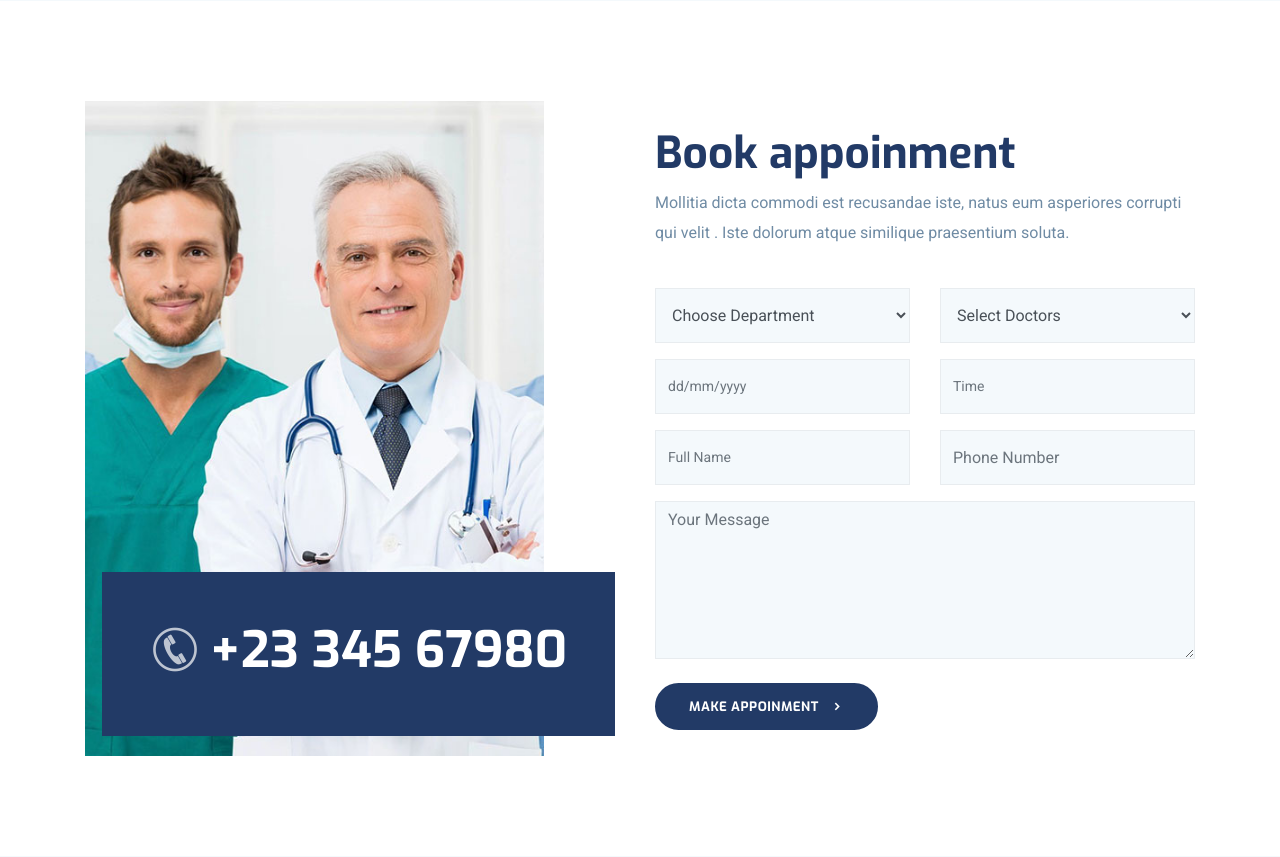
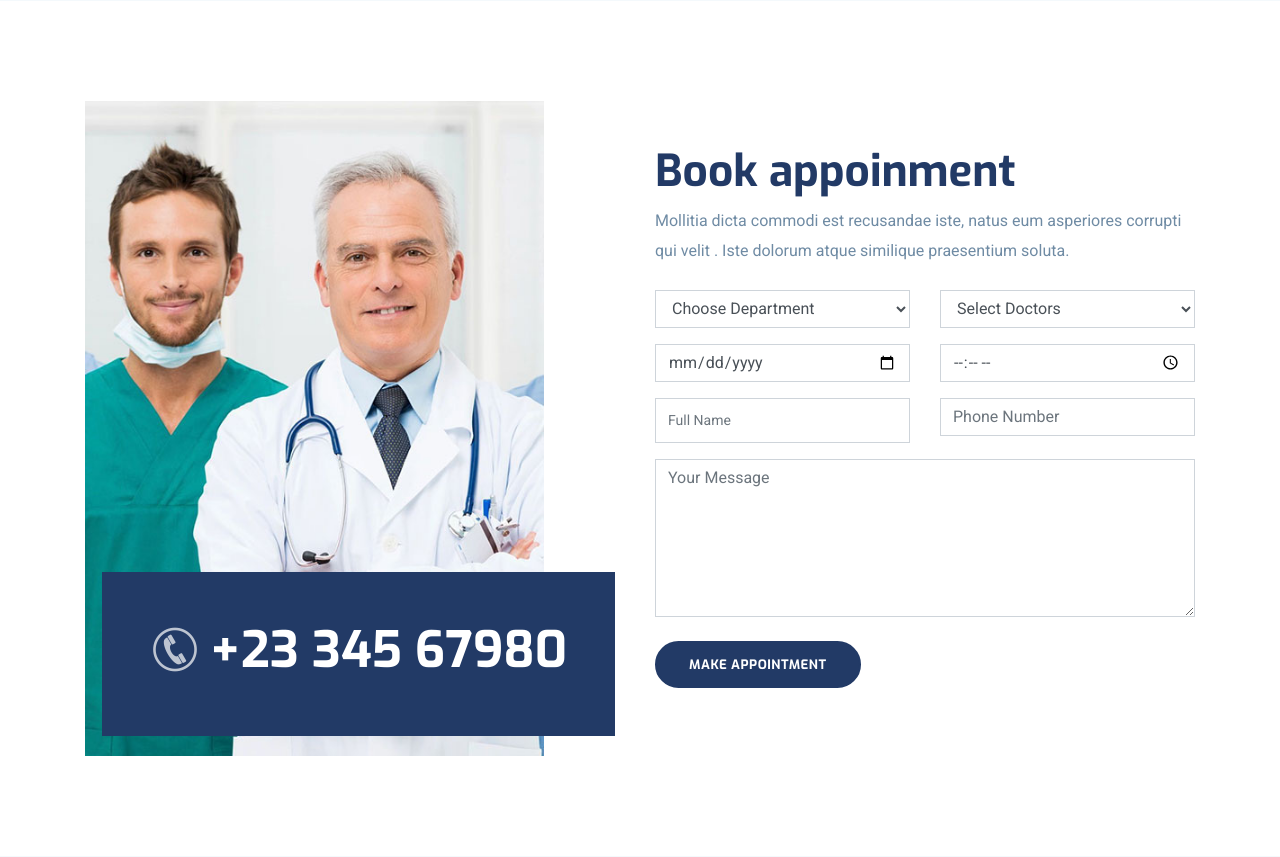
Before and after one commit to sharmaRoushan-Official/Ecommerce_Medical_Project, a Django app: page /novapp/home/ in a window 1280 px wide. Shown: the part 3000-3857 px from the top of the page. Run offline with Django 5.2, Linux system fonts and the light colour scheme; some libraries are stand-ins or nearby versions.

Commit message:
sixth commit

```diff
--- a/novenaApp/templates/novenaApp/home.html
+++ b/novenaApp/templates/novenaApp/home.html
@@ -5,6 +5,9 @@
 <!-- <h1>Hello world</h1> -->
 
 <!-- Slider Start -->
+
+<form action="{% url 'appoinment' %}" method="post">
+	{% csrf_token %}
 	<section class="banner">
 		<div class="container">
 			<div class="row">
@@ -14,9 +17,12 @@
 						<span class="text-uppercase text-sm letter-spacing ">Total Health care solution</span>
 						<h1 class="mb-3 mt-3">Your most trusted health partner</h1>
 
-					<p class="mb-4 pr-5">A repudiandae ipsam labore ipsa voluptatum quidem quae laudantium quisquam aperiam maiores sunt fugit, deserunt rem suscipit placeat.</p>
+						<p class="mb-4 pr-5">A repudiandae ipsam labore ipsa voluptatum quidem quae laudantium quisquam
+							aperiam maiores sunt fugit, deserunt rem suscipit placeat.</p>
 						<div class="btn-container ">
-						<a href="{% url 'appoinment' %}" target="_blank" class="btn btn-main-2 btn-icon btn-round-full">Make appoinment <i class="icofont-simple-right ml-2  "></i></a>
+							<a href="{% url 'appoinment' %}" target="_blank"
+								class="btn btn-main-2 btn-icon btn-round-full">Make appoinment <i
+									class="icofont-simple-right ml-2  "></i></a>
 						</div>
 					</div>
 				</div>
@@ -34,7 +40,9 @@
 							</div>
 							<span>24 Hours Service</span>
 							<h4 class="mb-3">Online Appoinment</h4>
-						<p class="mb-4">Get ALl time support for emergency.We have introduced the principle of family medicine.</p>
+							<p class="mb-4">Get ALl time support for emergency.We have introduced the principle of
+								family
+								medicine.</p>
 							<a href="{% url 'appoinment' %}" class="btn btn-main btn-round-full">Make a appoinment</a>
 						</div>
 
@@ -57,7 +65,9 @@
 							</div>
 							<span>Emegency Cases</span>
 							<h4 class="mb-3">1-800-700-6200</h4>
-						<p>Get ALl time support for emergency.We have introduced the principle of family medicine.Get Conneted with us for any urgency .</p>
+							<p>Get ALl time support for emergency.We have introduced the principle of family
+								medicine.Get
+								Conneted with us for any urgency .</p>
 						</div>
 					</div>
 				</div>
@@ -83,9 +93,12 @@
 				<div class="col-lg-4">
 					<div class="about-content pl-4 mt-4 mt-lg-0">
 						<h2 class="title-color">Personal care <br>& healthy living</h2>
-					<p class="mt-4 mb-5">We provide best leading medicle service Nulla perferendis veniam deleniti ipsum officia dolores repellat laudantium obcaecati neque.</p>
+						<p class="mt-4 mb-5">We provide best leading medicle service Nulla perferendis veniam deleniti
+							ipsum
+							officia dolores repellat laudantium obcaecati neque.</p>
 
-					<a href="service.html" class="btn btn-main-2 btn-round-full btn-icon">Services<i class="icofont-simple-right ml-3"></i></a>
+						<a href="service.html" class="btn btn-main-2 btn-round-full btn-icon">Services<i
+								class="icofont-simple-right ml-3"></i></a>
 					</div>
 				</div>
 			</div>
@@ -135,7 +148,8 @@
 					<div class="section-title">
 						<h2>Award winning patient care</h2>
 						<div class="divider mx-auto my-4"></div>
-					<p>Lets know moreel necessitatibus dolor asperiores illum possimus sint voluptates incidunt molestias nostrum laudantium. Maiores porro cumque quaerat.</p>
+						<p>Lets know moreel necessitatibus dolor asperiores illum possimus sint voluptates incidunt
+							molestias nostrum laudantium. Maiores porro cumque quaerat.</p>
 					</div>
 				</div>
 			</div>
@@ -232,66 +246,71 @@
 				<div class="col-lg-6 col-md-10 ">
 					<div class="appoinment-wrap mt-5 mt-lg-0">
 						<h2 class="mb-2 title-color">Book appoinment</h2>
-					<p class="mb-4">Mollitia dicta commodi est recusandae iste, natus eum asperiores corrupti qui velit . Iste dolorum atque similique praesentium soluta.</p>
+						<p class="mb-4">Mollitia dicta commodi est recusandae iste, natus eum asperiores corrupti qui
+							velit
+							. Iste dolorum atque similique praesentium soluta.</p>
 						<form id="#" class="appoinment-form" method="post" action="#">
 							<div class="row">
 								<div class="col-lg-6">
 									<div class="form-group">
-                                <select class="form-control" id="exampleFormControlSelect1">
-                                  <option>Choose Department</option>
-                                  <option>Software Design</option>
-                                  <option>Development cycle</option>
-                                  <option>Software Development</option>
-                                  <option>Maintenance</option>
-                                  <option>Process Query</option>
-                                  <option>Cost and Duration</option>
-                                  <option>Modal Delivery</option>
-                                </select>
-                            </div>
-                        </div>
-                        <div class="col-lg-6">
-                            <div class="form-group">
-                                <select class="form-control" id="exampleFormControlSelect2">
-                                  <option>Select Doctors</option>
-                                  <option>Software Design</option>
-                                  <option>Development cycle</option>
-                                  <option>Software Development</option>
-                                  <option>Maintenance</option>
-                                  <option>Process Query</option>
-                                  <option>Cost and Duration</option>
-                                  <option>Modal Delivery</option>
+										<select class="form-control" name="department">
+											<option value="">Choose Department</option>
+											<option value="cardiology">Cardiology</option>
+											<option value="neurology">Neurology</option>
+											<option value="orthopedics">Orthopedics</option>
+											<option value="pediatrics">Pediatrics</option>
 										</select>
 									</div>
 								</div>
 
 								<div class="col-lg-6">
 									<div class="form-group">
-                                <input name="date" id="date" type="text" class="form-control" placeholder="dd/mm/yyyy">
+										<select class="form-control" name="doctor">
+											<option value="">Select Doctors</option>
+											<option value="dr_amit">Dr. Amit Sharma</option>
+											<option value="dr_rahul">Dr. Rahul Verma</option>
+											<option value="dr_neha">Dr. Neha Singh</option>
+										</select>
 									</div>
 								</div>
 
 								<div class="col-lg-6">
 									<div class="form-group">
-                                <input name="time" id="time" type="text" class="form-control" placeholder="Time">
-                            </div>
-                        </div>
-                         <div class="col-lg-6">
-                            <div class="form-group">
-                                <input name="name" id="name" type="text" class="form-control" placeholder="Full Name">
+										<input name="appointment_date" type="date" class="form-control"
+											placeholder="dd/mm/yyyy">
 									</div>
 								</div>
 
 								<div class="col-lg-6">
 									<div class="form-group">
-                                <input name="phone" id="phone" type="Number" class="form-control" placeholder="Phone Number">
+										<input name="appointment_time" type="time" class="form-control"
+											placeholder="Time">
+									</div>
+								</div>
+
+								<div class="col-lg-6">
+									<div class="form-group">
+										<input name="full_name" type="text" class="form-control"
+											placeholder="Full Name">
+									</div>
+								</div>
+
+								<div class="col-lg-6">
+									<div class="form-group">
+										<input name="phone_number" type="number" class="form-control"
+											placeholder="Phone Number">
 									</div>
 								</div>
 							</div>
+
 							<div class="form-group-2 mb-4">
-                        <textarea name="message" id="message" class="form-control" rows="6" placeholder="Your Message"></textarea>
+								<textarea name="message" class="form-control" rows="6"
+									placeholder="Your Message"></textarea>
 							</div>
 
-                    <a class="btn btn-main btn-round-full" href="appoinment.html" >Make Appoinment <i class="icofont-simple-right ml-2  "></i></a>
+							<div class="form-group-2 mb-4">
+								<button type="submit" class="btn btn-main btn-round-full">Make Appointment</button>
+							</div>
 						</form>
 					</div>
 				</div>
@@ -305,7 +324,8 @@
 					<div class="section-title text-center">
 						<h2>We served over 5000+ Patients</h2>
 						<div class="divider mx-auto my-4"></div>
-					<p>Lets know moreel necessitatibus dolor asperiores illum possimus sint voluptates incidunt molestias nostrum laudantium. Maiores porro cumque quaerat.</p>
+						<p>Lets know moreel necessitatibus dolor asperiores illum possimus sint voluptates incidunt
+							molestias nostrum laudantium. Maiores porro cumque quaerat.</p>
 					</div>
 				</div>
 			</div>
@@ -325,7 +345,9 @@
 							<h4>Amazing service!</h4>
 							<span>John Partho</span>
 							<p>
-							They provide great service facilty consectetur adipisicing elit. Itaque rem, praesentium, iure, ipsum magnam deleniti a vel eos adipisci suscipit fugit placeat.
+								They provide great service facilty consectetur adipisicing elit. Itaque rem,
+								praesentium,
+								iure, ipsum magnam deleniti a vel eos adipisci suscipit fugit placeat.
 							</p>
 						</div>
 					</div>
@@ -339,7 +361,9 @@
 							<h4>Expert doctors!</h4>
 							<span>Mullar Sarth</span>
 							<p>
-							They provide great service facilty consectetur adipisicing elit. Itaque rem, praesentium, iure, ipsum magnam deleniti a vel eos adipisci suscipit fugit placeat.
+								They provide great service facilty consectetur adipisicing elit. Itaque rem,
+								praesentium,
+								iure, ipsum magnam deleniti a vel eos adipisci suscipit fugit placeat.
 							</p>
 						</div>
 
@@ -355,7 +379,9 @@
 							<h4>Good Support!</h4>
 							<span>Kolis Mullar</span>
 							<p>
-							They provide great service facilty consectetur adipisicing elit. Itaque rem, praesentium, iure, ipsum magnam deleniti a vel eos adipisci suscipit fugit placeat.
+								They provide great service facilty consectetur adipisicing elit. Itaque rem,
+								praesentium,
+								iure, ipsum magnam deleniti a vel eos adipisci suscipit fugit placeat.
 							</p>
 						</div>
 
@@ -371,7 +397,9 @@
 							<h4>Nice Environment!</h4>
 							<span>Partho Sarothi</span>
 							<p class="mt-4">
-							They provide great service facilty consectetur adipisicing elit. Itaque rem, praesentium, iure, ipsum magnam deleniti a vel eos adipisci suscipit fugit placeat.
+								They provide great service facilty consectetur adipisicing elit. Itaque rem,
+								praesentium,
+								iure, ipsum magnam deleniti a vel eos adipisci suscipit fugit placeat.
 							</p>
 						</div>
 						<i class="icofont-quote-right"></i>
@@ -386,7 +414,9 @@
 							<h4>Modern Service!</h4>
 							<span>Kolis Mullar</span>
 							<p>
-							They provide great service facilty consectetur adipisicing elit. Itaque rem, praesentium, iure, ipsum magnam deleniti a vel eos adipisci suscipit fugit placeat.
+								They provide great service facilty consectetur adipisicing elit. Itaque rem,
+								praesentium,
+								iure, ipsum magnam deleniti a vel eos adipisci suscipit fugit placeat.
 							</p>
 						</div>
 						<i class="icofont-quote-right"></i>
@@ -402,7 +432,8 @@
 					<div class="section-title text-center">
 						<h2>Partners who support us</h2>
 						<div class="divider mx-auto my-4"></div>
-					<p>Lets know moreel necessitatibus dolor asperiores illum possimus sint voluptates incidunt molestias nostrum laudantium. Maiores porro cumque quaerat.</p>
+						<p>Lets know moreel necessitatibus dolor asperiores illum possimus sint voluptates incidunt
+							molestias nostrum laudantium. Maiores porro cumque quaerat.</p>
 					</div>
 				</div>
 			</div>
@@ -463,6 +494,6 @@
 			</div>
 		</div>
 	</section>
-
+</form>
 
 {% endblock body %}
```
Also changed, not shown: db.sqlite3. Lines whose indentation alone changed are shown as unchanged.
